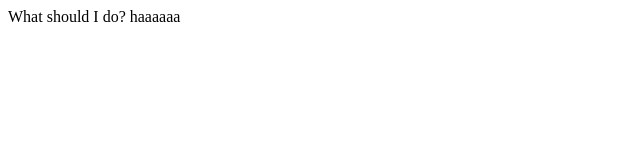
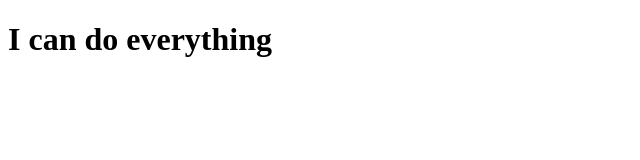
Before and after one commit to GreatDarius/Python-Games-Adventure-of-Persia, a plain HTML site: page index.html in a window 1280 px wide. Shown: the whole page, without its empty margins (0-640 px from the left). Drawn offline with Linux system fonts and the light colour scheme.

Commit message:
I am So PowerFul

```diff
--- a/index.html
+++ b/index.html
@@ -6,7 +6,7 @@
   </head>
   <body>
     <div class="">
-      What should I do? haaaaaa
+      <h1>I can do everything</h1>
     </div>
 
   </body>
```
